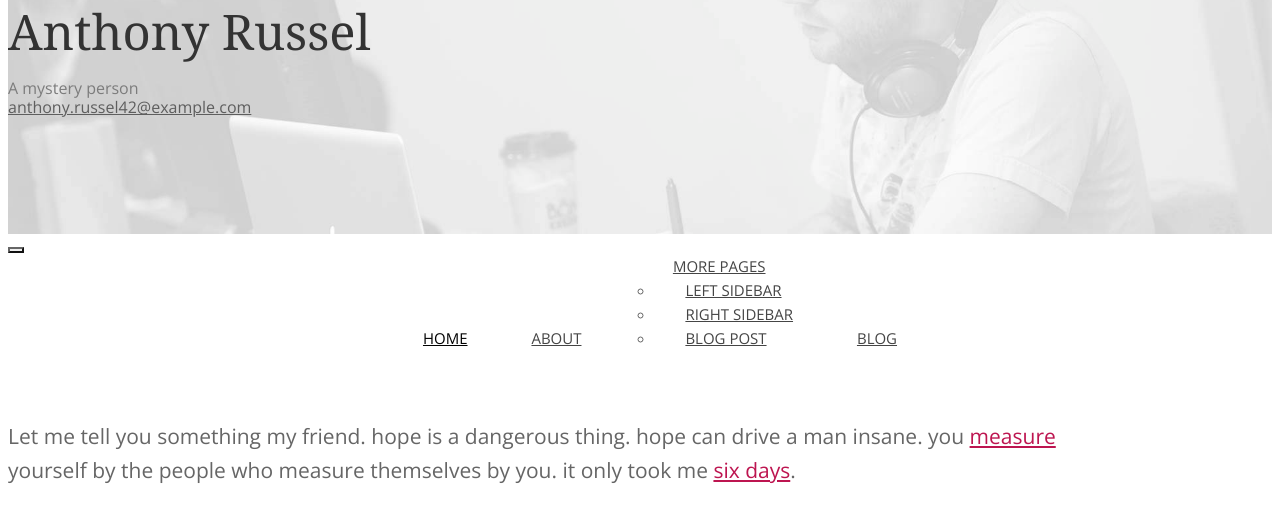
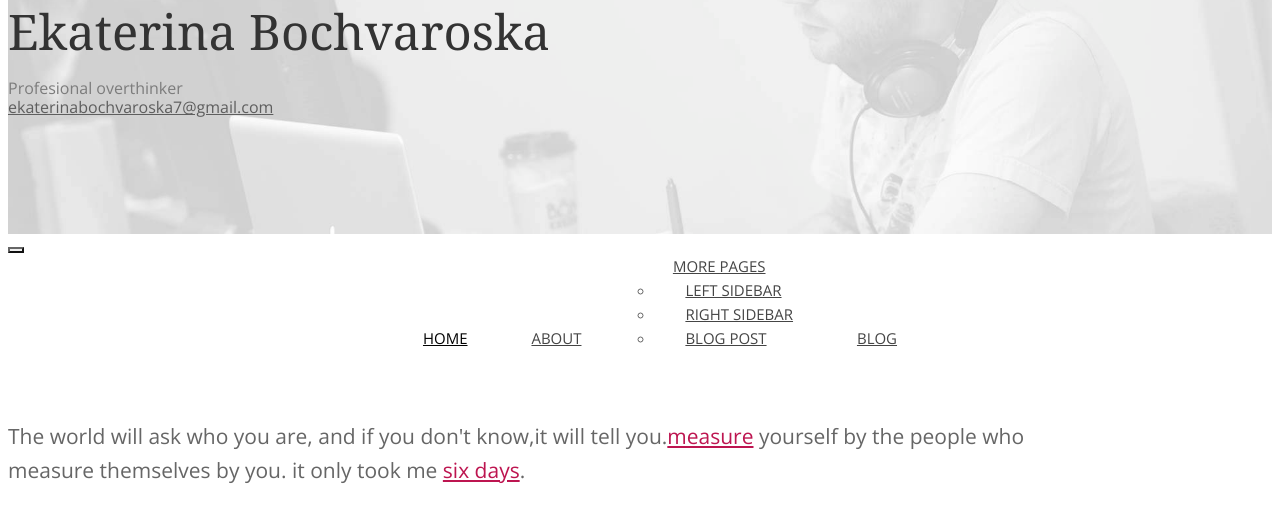
Before and after one commit to EkaterinaB29/EkaterinaB29.github.io, a plain HTML site: page index.html in a window 1280 px wide. Shown: the part 285-800 px from the top of the page. Drawn offline with nearby package versions, Linux system fonts and the light colour scheme; some icons are missing; a web font is replaced by a local one.

Commit message:
Update index.html

```diff
--- a/index.html
+++ b/index.html
@@ -27,9 +27,9 @@
 	<div id="head" class="parallax" parallax-speed="2">
 		<h1 id="logo" class="text-center">
 			<img class="img-circle" src="assets/images/guy.jpg" alt="">
-			<span class="title">Anthony Russel</span>
-			<span class="tagline">A mystery person<br>
-				<a href="">anthony.russel42@example.com</a></span>
+			<span class="title">Ekaterina Bochvaroska</span>
+			<span class="tagline">Profesional overthinker<br>
+				<a href="">ekaterinabochvaroska7@gmail.com</a></span>
 		</h1>
 	</div>
 
@@ -67,7 +67,7 @@
 
 		<div class="row section topspace">
 			<div class="col-md-12">
-				<p class="lead text-center text-muted">Let me tell you something my friend. hope is a dangerous thing. hope can drive a man insane. you <a href="about.html">measure</a> yourself by the people who measure themselves by you. it only took me <a href="sidebar-right.html">six days</a>. </p>
+				<p class="lead text-center text-muted">The world will ask who you are, and if you don't know,it will tell you.<a href="about.html">measure</a> yourself by the people who measure themselves by you. it only took me <a href="sidebar-right.html">six days</a>. </p>
 			</div>
 		</div> <!-- / section -->
 
```
